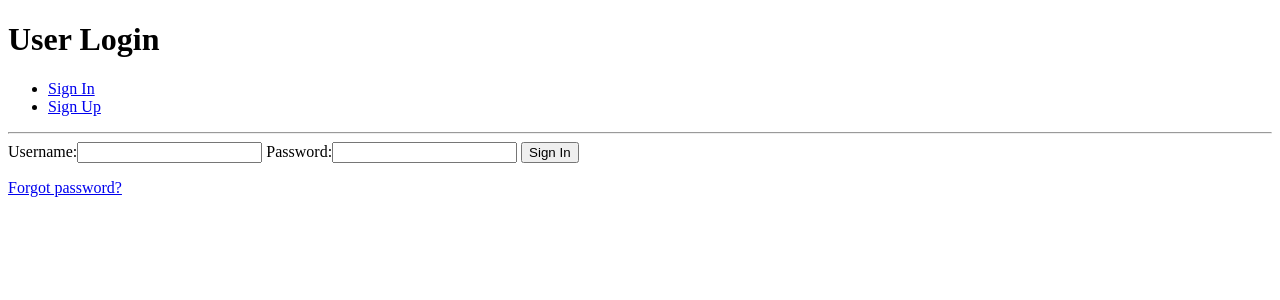
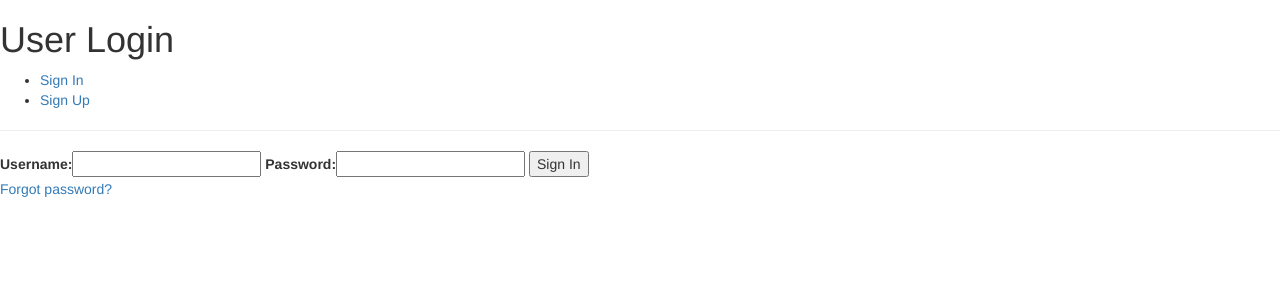
Before and after one commit to sheldon18/cinebox, a Django app: page /accounts/login/ in a window 1280 px wide. Shown: the top 300 px of the page. Run offline with Django 3.2, Linux system fonts and the light colour scheme; some libraries are stand-ins or nearby versions.

Commit message:
bootstrap links addded and tested

```diff
--- a/templates/base.html
+++ b/templates/base.html
@@ -5,6 +5,15 @@
         <meta name="viewport" content="width=device-width, initial-scale=1.0">
         <meta http-equiv="X-UA-Compatible" content="ie=edge">
         <title>{% block page_title %}{% endblock %}</title>
+        <!-- Latest compiled and minified CSS -->
+        <link rel="stylesheet" href="https://maxcdn.bootstrapcdn.com/bootstrap/3.3.7/css/bootstrap.min.css" integrity="sha384-BVYiiSIFeK1dGmJRAkycuHAHRg32OmUcww7on3RYdg4Va+PmSTsz/K68vbdEjh4u" crossorigin="anonymous">
+
+        <!-- Optional theme -->
+        <link rel="stylesheet" href="https://maxcdn.bootstrapcdn.com/bootstrap/3.3.7/css/bootstrap-theme.min.css" integrity="sha384-rHyoN1iRsVXV4nD0JutlnGaslCJuC7uwjduW9SVrLvRYooPp2bWYgmgJQIXwl/Sp" crossorigin="anonymous">
+
+        <!-- Latest compiled and minified JavaScript -->
+        <script src="https://maxcdn.bootstrapcdn.com/bootstrap/3.3.7/js/bootstrap.min.js" integrity="sha384-Tc5IQib027qvyjSMfHjOMaLkfuWVxZxUPnCJA7l2mCWNIpG9mGCD8wGNIcPD7Txa" crossorigin="anonymous"></script>
+
     </head>
     <body>
         <h1>{% block page_heading %}{% endblock %}</h1>
```
